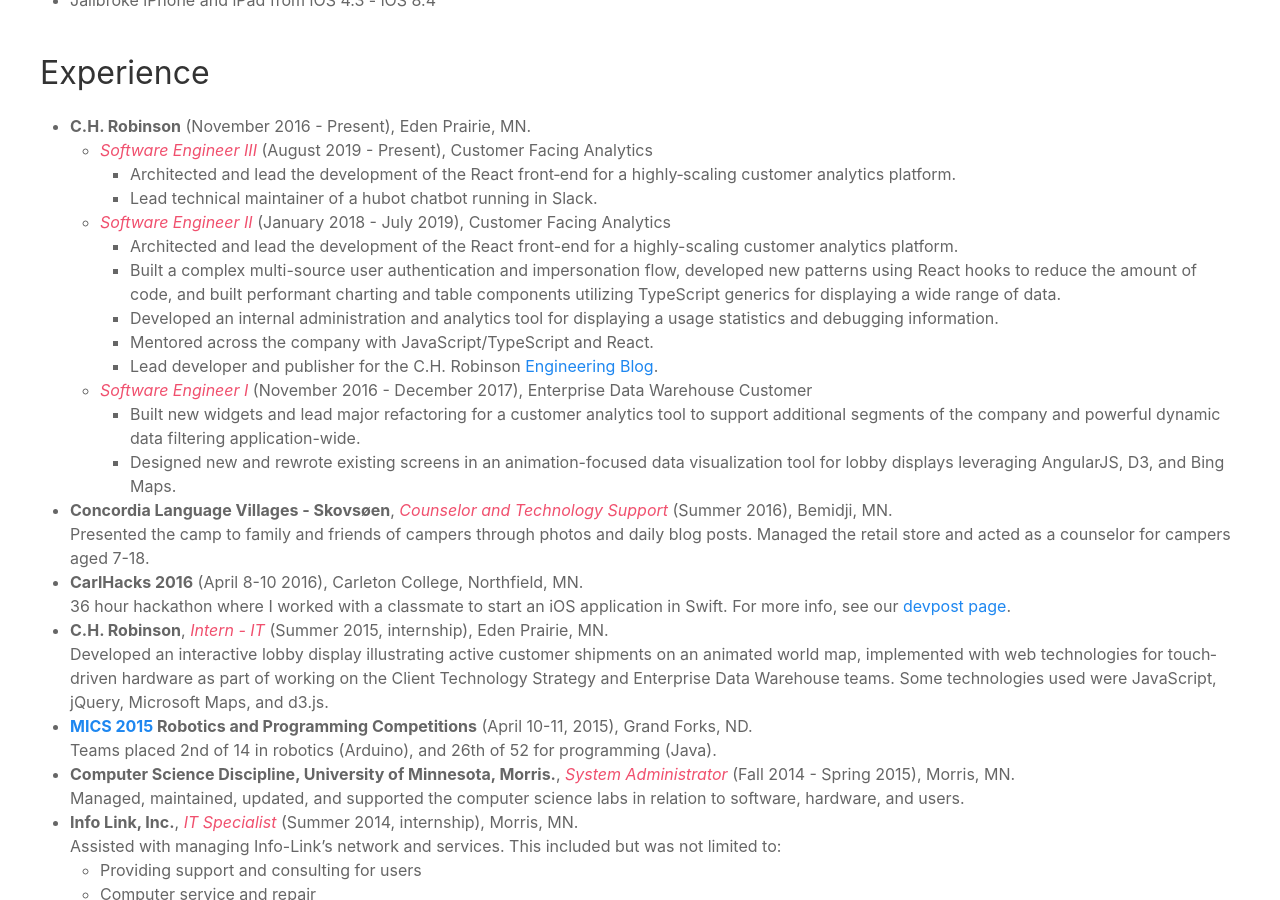
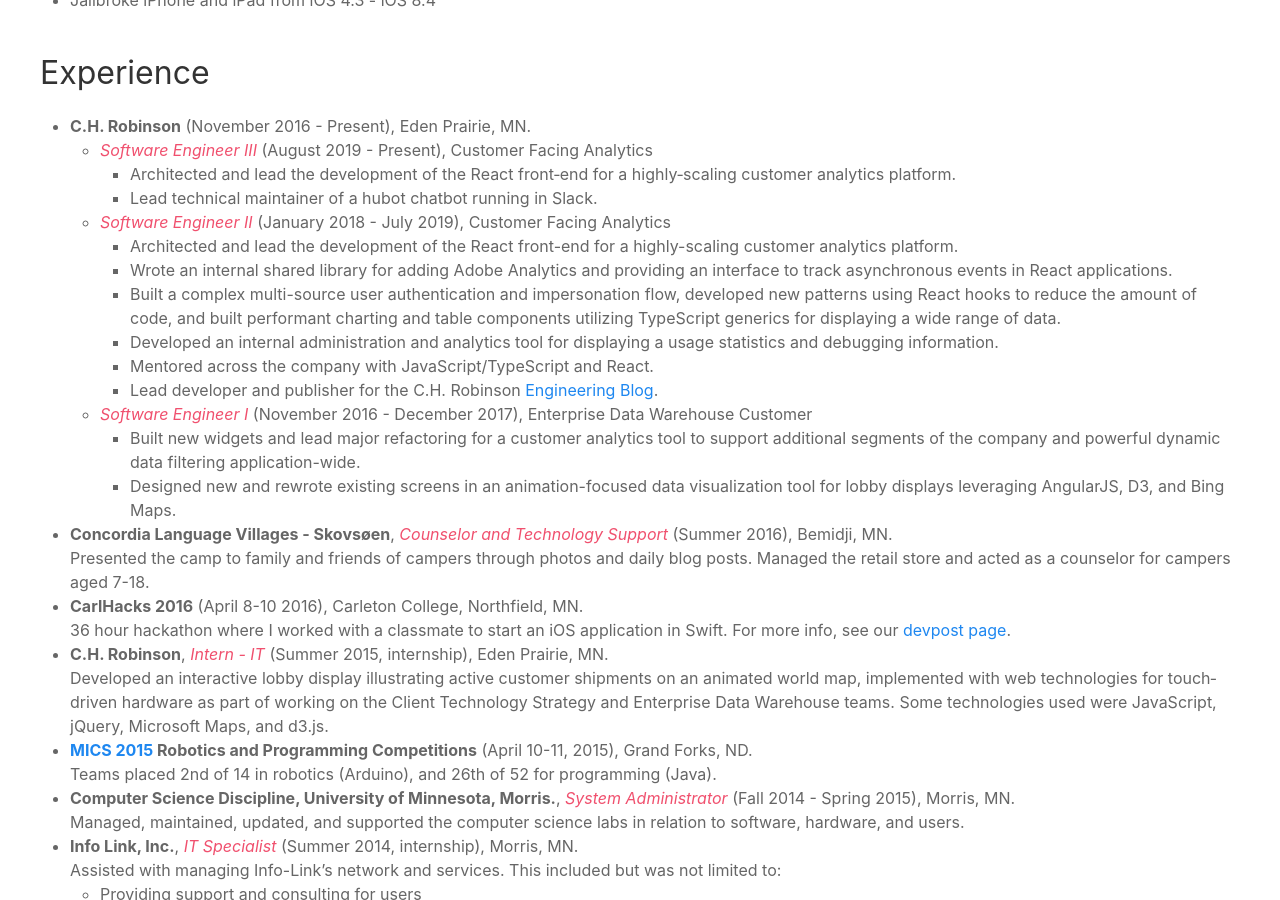
Before and after one commit to BrianMitchL/brianm.me, a Jekyll site: the page built from about.md, in a window 1280 px wide and 900 px high, scrolled down 1153 px. Built offline with Jekyll 4.4.1, drawn with Linux system fonts in a browser that asks for light colours; nearby versions of some CDN libraries.

Commit message:
Add new line to about

```diff
--- a/about.md
+++ b/about.md
@@ -49,6 +49,7 @@
     - Lead technical maintainer of a hubot chatbot running in Slack.
   - _Software Engineer II_ (January 2018 - July 2019), Customer Facing Analytics
     - Architected and lead the development of the React front-end for a highly-scaling customer analytics platform.
+    - Wrote an internal shared library for adding Adobe Analytics and providing an interface to track asynchronous events in React applications.
     - Built a complex multi-source user authentication and impersonation flow, developed new patterns using React hooks to reduce the amount of code, and built performant charting and table components utilizing TypeScript generics for displaying a wide range of data.
     - Developed an internal administration and analytics tool for displaying a usage statistics and debugging information.
     - Mentored across the company with JavaScript/TypeScript and React.
```
